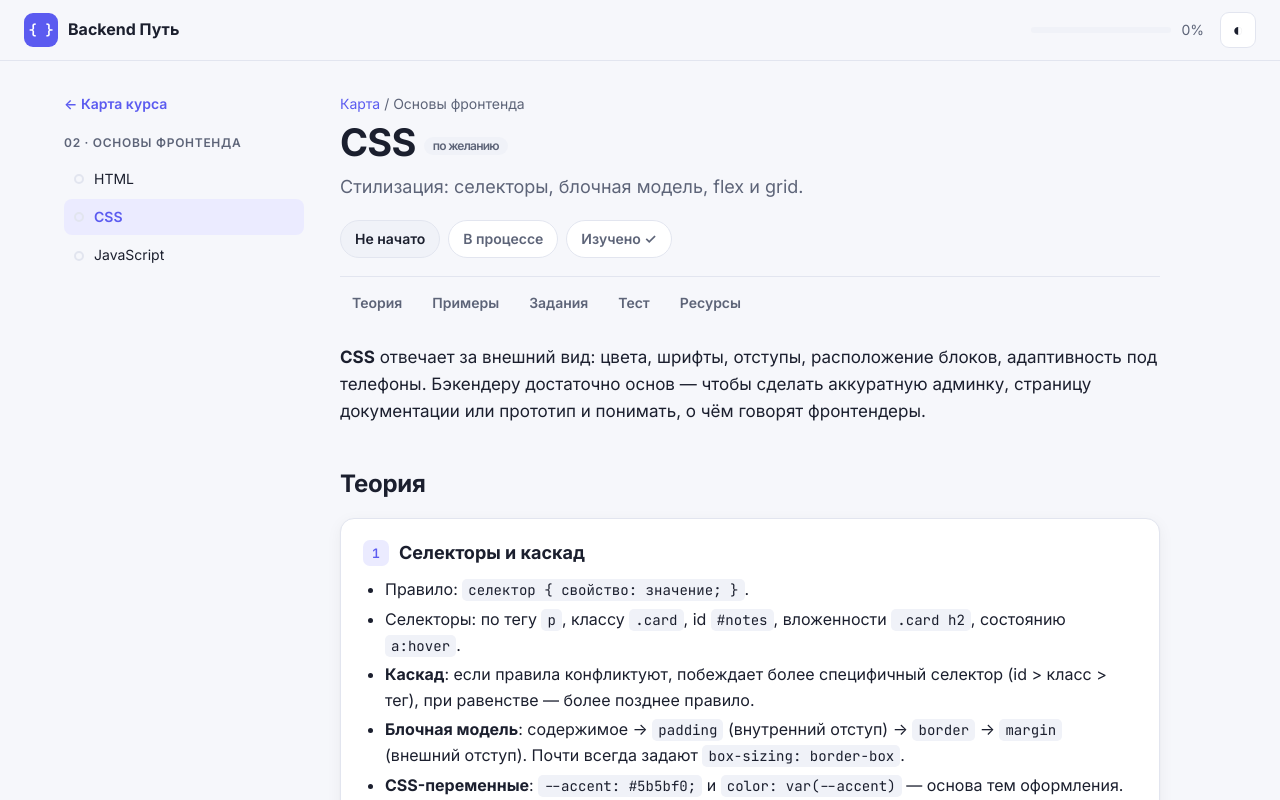
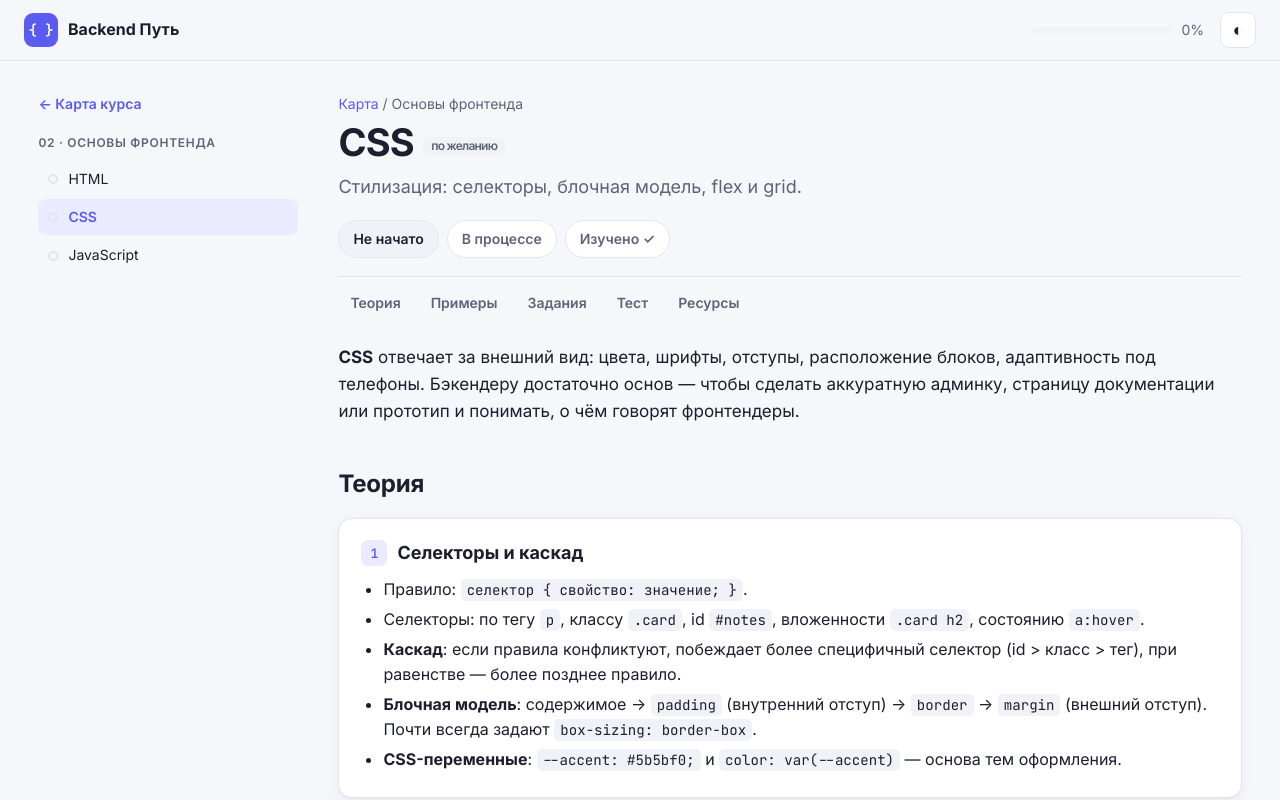
Before and after one commit to Rabbau/BackendWay, a plain HTML site: page index.html in a window 1280 px wide. Both pictures are taken after a click on the link "CSS". Shown: the top 800 px of the page. Drawn offline with nearby package versions, Linux system fonts and the light colour scheme.

Commit message:
fix: width

```diff
--- a/css/style.css
+++ b/css/style.css
@@ -98,7 +98,7 @@ a:hover { text-decoration: underline; }
 .bar { height: 6px; border-radius: 99px; background: var(--surface-2); overflow: hidden; }
 .bar-fill { height: 100%; width: 0; background: var(--done); border-radius: 99px; transition: width .4s; }
 
-main { max-width: 1200px; margin: 0 auto; padding: 32px 24px 48px; }
+main { width: 100%; padding: 32px clamp(16px, 3vw, 48px) 48px; }
 .footer { text-align: center; color: var(--muted); font-size: 13px; padding: 24px 16px 40px; }
 
 /* ---------- Кнопки, бейджи ---------- */
@@ -120,7 +120,7 @@ main { max-width: 1200px; margin: 0 auto; padding: 32px 24px 48px; }
 /* ---------- Главная / карта ---------- */
 .hero { padding: 16px 0 28px; }
 .hero h1 { font-size: clamp(30px, 5vw, 46px); line-height: 1.1; margin: 0 0 14px; letter-spacing: -.02em; }
-.hero p { color: var(--muted); max-width: 680px; font-size: 18px; margin: 0 0 22px; }
+.hero p { color: var(--muted); max-width: 900px; font-size: 18px; margin: 0 0 22px; }
 .stats { display: flex; gap: 12px; flex-wrap: wrap; margin-bottom: 24px; }
 .stat {
   background: var(--surface); border: 1px solid var(--border); border-radius: 12px;
@@ -182,7 +182,7 @@ main { max-width: 1200px; margin: 0 auto; padding: 32px 24px 48px; }
 .chip-soon { font-size: 11px; color: var(--muted); opacity: .8; }
 
 /* ---------- Страница темы ---------- */
-.topic-layout { display: grid; grid-template-columns: 240px minmax(0, 1fr); gap: 36px; align-items: start; }
+.topic-layout { display: grid; grid-template-columns: 260px minmax(0, 1fr); gap: 40px; align-items: start; }
 .side { position: sticky; top: 84px; font-size: 14px; }
 .back { display: inline-block; margin-bottom: 18px; font-weight: 600; }
 .side-sec { font-size: 12px; text-transform: uppercase; letter-spacing: .06em; color: var(--muted); margin-bottom: 8px; font-weight: 600; }
@@ -192,7 +192,7 @@ main { max-width: 1200px; margin: 0 auto; padding: 32px 24px 48px; }
 .side-link.active { background: var(--accent-soft); color: var(--accent); font-weight: 600; }
 .side-link.soon { color: var(--muted); }
 
-.topic { max-width: 820px; }
+.topic { min-width: 0; }
 .crumbs { font-size: 14px; color: var(--muted); margin-bottom: 6px; }
 .topic h1 { font-size: clamp(28px, 4vw, 38px); line-height: 1.15; margin: 0 0 8px; letter-spacing: -.02em; }
 .lead { font-size: 18px; color: var(--muted); margin: 0 0 18px; }
```
